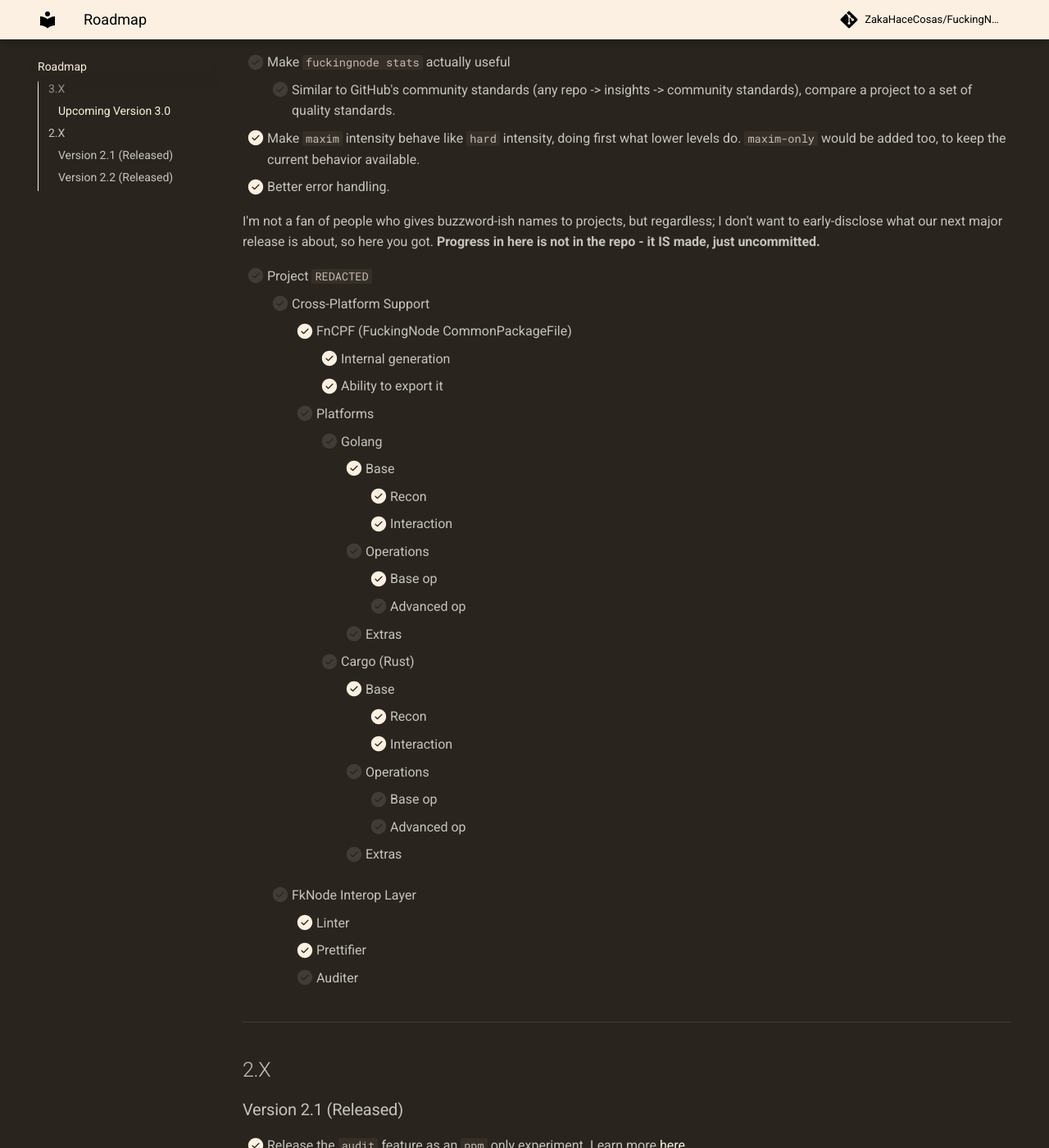
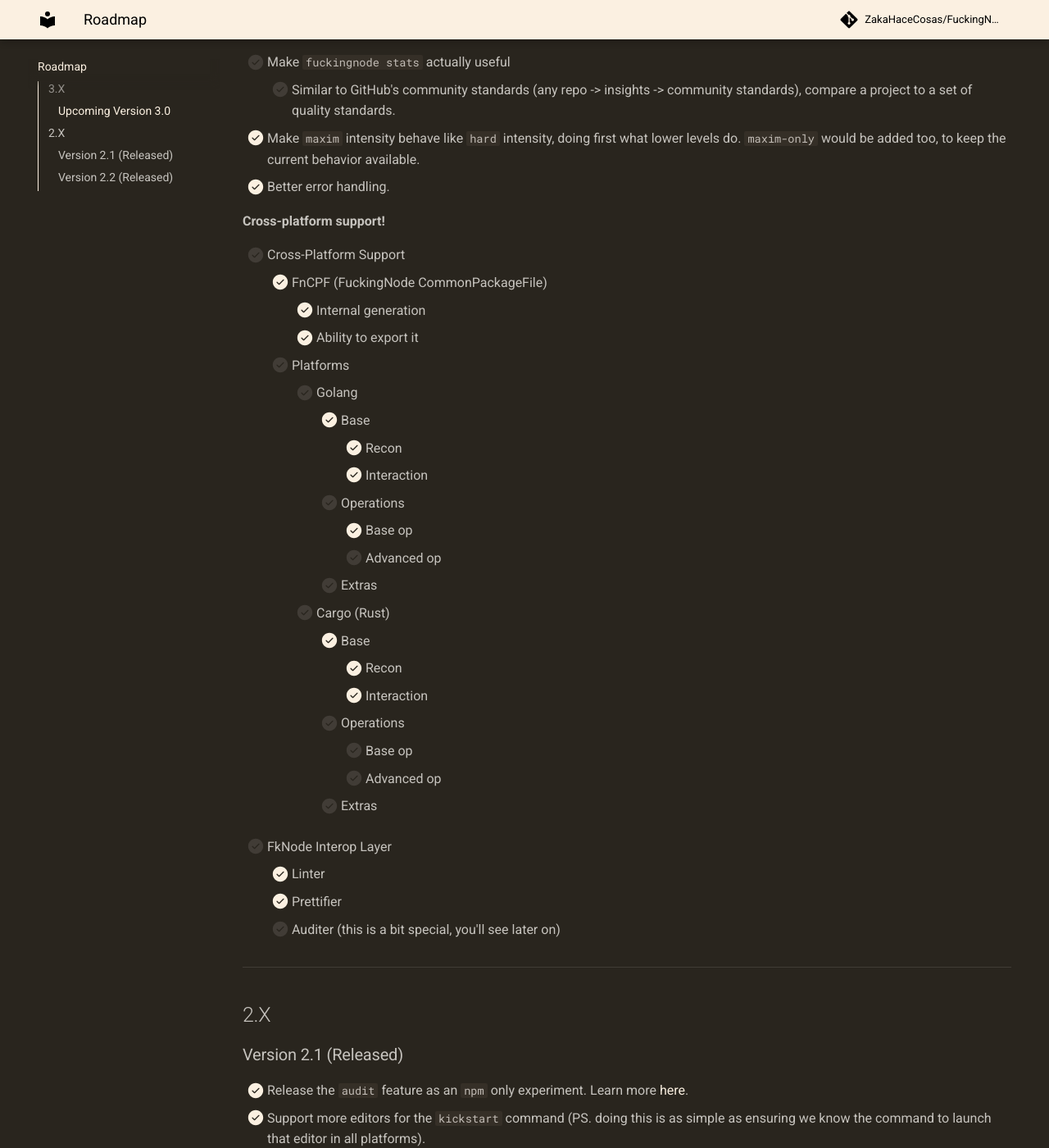
Before and after one commit to ZakaHaceCosas/FuckingNode, an MkDocs documentation site: the page built from docs/about/roadmap.md, in a window 1280 px wide and 1400 px high, scrolled down 1394 px. Shown: the whole window at 82% size. Built offline with MkDocs 1.6.1 and Material for MkDocs 9.7.7, drawn with Linux system fonts in a browser that asks for light colours; comment, search, counter and statistics services are not loaded.

```diff
--- a/docs/about/roadmap.md
+++ b/docs/about/roadmap.md
@@ -41,34 +41,33 @@
 - [X] Make `maxim` intensity behave like `hard` intensity, doing first what lower levels do. `maxim-only` would be added too, to keep the current behavior available.
 - [x] Better error handling.
 
-I'm not a fan of people who gives buzzword-ish names to projects, but regardless; I don't want to early-disclose what our next major release is about, so here you got. **Progress in here is not in the repo - it IS made, just uncommitted.**
+**Cross-platform support!**
 
-- [ ] Project `REDACTED`
-    - [ ] Cross-Platform Support
-        - [x] FnCPF (FuckingNode CommonPackageFile)
-            - [x] Internal generation
-            - [x] Ability to export it
-        - [ ] Platforms
-            - [ ] Golang
-                - [x] Base
-                    - [x] Recon
-                    - [x] Interaction
-                - [ ] Operations
-                    - [x] Base op
-                    - [ ] Advanced op
-                - [ ] Extras
-            - [ ] Cargo (Rust)
-                - [x] Base
-                    - [x] Recon
-                    - [x] Interaction
-                - [ ] Operations
-                    - [ ] Base op
-                    - [ ] Advanced op
-                - [ ] Extras
-    - [ ] FkNode Interop Layer
-        - [x] Linter
-        - [x] Prettifier
-        - [ ] Auditer
+- [ ] Cross-Platform Support
+    - [x] FnCPF (FuckingNode CommonPackageFile)
+        - [x] Internal generation
+        - [x] Ability to export it
+    - [ ] Platforms
+        - [ ] Golang
+            - [x] Base
+                - [x] Recon
+                - [x] Interaction
+            - [ ] Operations
+                - [x] Base op
+                - [ ] Advanced op
+            - [ ] Extras
+        - [ ] Cargo (Rust)
+            - [x] Base
+                - [x] Recon
+                - [x] Interaction
+            - [ ] Operations
+                - [ ] Base op
+                - [ ] Advanced op
+            - [ ] Extras
+- [ ] FkNode Interop Layer
+    - [x] Linter
+    - [x] Prettifier
+    - [ ] Auditer (this is a bit special, you'll see later on)
 
 ----
 
--- a/mkdocs.yml
+++ b/mkdocs.yml
@@ -62,6 +62,9 @@
         - icon: fontawesome/brands/youtube
           link: https://youtube.com/watch?v=_lppvGYUXNk
           name: See us on YouTube!
+        - icon: fontawesome/brands/instagram
+          link: https://instagram.com/fuckingnode
+          name: See us on Instagram!
 
 plugins:
     - social
@@ -70,6 +73,8 @@
               "about.md": "about/roadmap.md"
               "repo.md": "https://github.com/ZakaHaceCosas/FuckingNode"
               "roadmap.md": "about/roadmap.md"
+              "cross-runtime.md": "learn/cross-runtime-support.md"
+              "cross-platform.md": "learn/cross-runtime-support.md"
 
 markdown_extensions:
     - abbr
```
Also changed, not shown: README.md (+48 -146 lines), docs/learn/cross-runtime-support.md (added).
